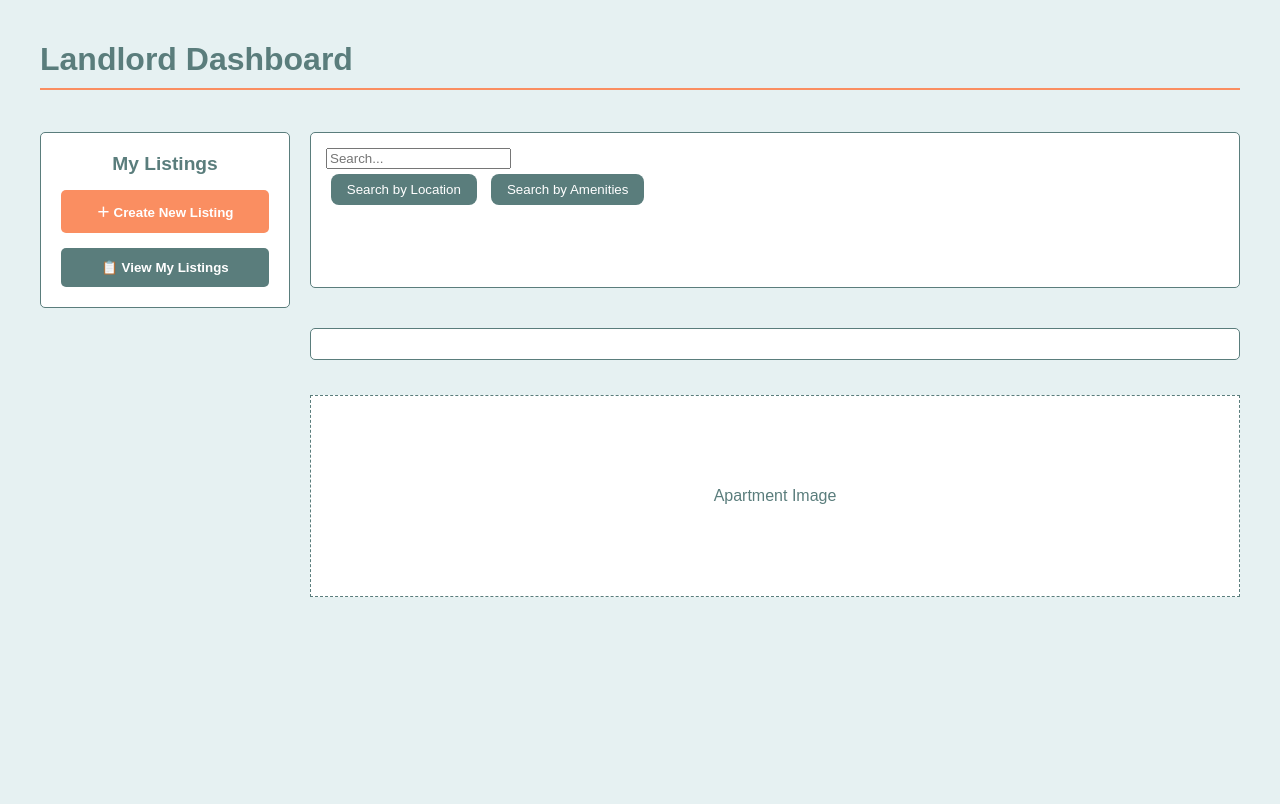
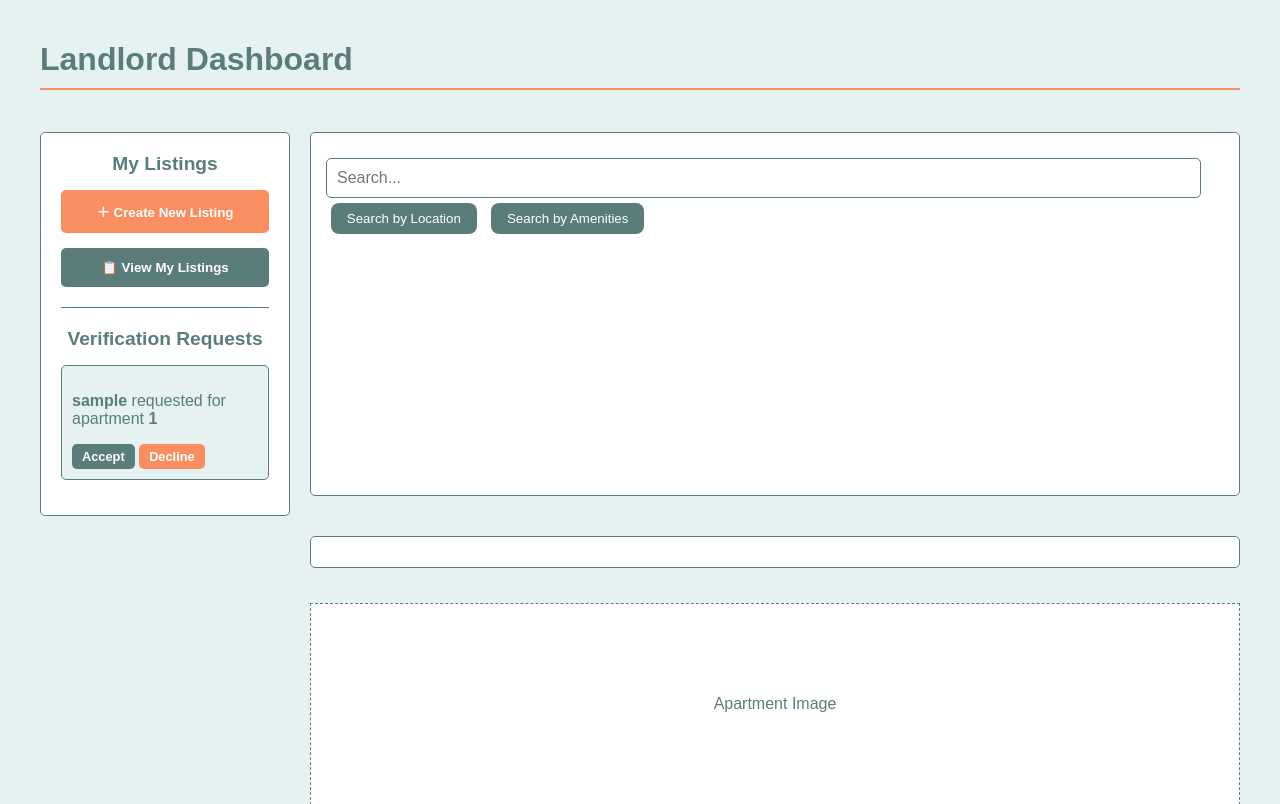
Before and after one commit to Imuugi/Projectforinfo, a Flask app: template App/templates/landlordhome.html in a window 1280 px wide. Shown: the top 804 px of the page. Before the commit the page ends 597 px from the top, so only its background shows below. Run offline with Flask 3, Linux system fonts and the light colour scheme; the template is opened without the code that fills it: most values are stand-ins (such as "Sample title", 1, 10 or a date in 2020); parts of the project's set-up code (start-up, migrations or seed data) failed here and were passed over.

Commit message:
added the verification request functionality

```diff
--- a/App/templates/landlordhome.html
+++ b/App/templates/landlordhome.html
@@ -28,7 +28,16 @@
             border-radius: 5px;
             margin-bottom: 20px;
             border: 1px solid #5A7D7C;
-            grid-column: 2; /* Main content area */
+            grid-column: 2;
+        }
+        .search-box input[type="text"] {
+            width: 95%;
+            padding: 10px;
+            margin-top: 10px;
+            border: 1px solid #5A7D7C;
+            border-radius: 5px;
+            font-size: 1rem;
+            color: #5A7D7C;
         }
         .filters {
             display: flex;
@@ -122,7 +131,7 @@
 <body>
     <h1>Landlord Dashboard</h1>
 
-    <!-- Landlord sidebar -->
+    <!-- LEFT: Landlord sidebar -->
     <div class="landlord-sidebar">
         <div class="landlord-header">My Listings</div>
         <div class="landlord-actions">
@@ -133,9 +142,33 @@
                 📋 View My Listings
             </button>
         </div>
+
+        <hr style="margin: 20px 0; border: none; border-top: 1px solid #5A7D7C;">
+
+        <div class="landlord-header">Verification Requests</div>
+        <div class="verification-requests">
+            {% for req in requests %}
+            <div style="margin-bottom: 15px; padding: 10px; background-color: #E6F1F2; border: 1px solid #5A7D7C; border-radius: 5px;">
+                <p><strong>{{ req.tenant.username }}</strong> requested for apartment <strong>{{ req.apartment_id }}</strong></p>
+                <form method="POST" action="/landlord/accept_request" style="display: inline;">
+                    <input type="hidden" name="tenant_id" value="{{ req.tenant_id }}">
+                    <input type="hidden" name="landlord_id" value="{{ req.landlord_id }}">
+                    <input type="hidden" name="apartment_id" value="{{ req.apartment_id }}">
+                    <input type="hidden" name="request_id" value="{{ req.id }}">
+                    <button type="submit" class="landlord-btn btn-view" style="padding:5px 10px; font-size: 0.8rem;">Accept</button>
+                </form>
+                <form method="POST" action="/landlord/decline_request" style="display: inline;">
+                    <input type="hidden" name="request_id" value="{{ req.id }}">
+                    <button type="submit" class="landlord-btn btn-create" style="padding:5px 10px; font-size: 0.8rem;">Decline</button>
+                </form>
+            </div>
+            {% else %}
+            <p style="text-align:center;">No requests</p>
+            {% endfor %}
+        </div>
     </div>
 
-    <!-- Main content (same as tenant view) -->
+    <!-- CENTER: Main content (same as tenant view) -->
     <div class="search-box">
         <form method="GET" action="/ldsearch">
             <input type="text" name="query" placeholder="Search..." required />
@@ -146,13 +179,14 @@
         </form>
     </div>
 
-
     <div class="apartment-card">
-
+        <!-- Apartment Listings (optional if you want them in center) -->
     </div>
 
     <div class="image-placeholder">
         Apartment Image
     </div>
+
+
 </body>
 </html>
```
Also changed, not shown: App/controllers/verificationrequest.py (added, +7 -0 lines), App/views/landlord.py (+22 -0 lines).
